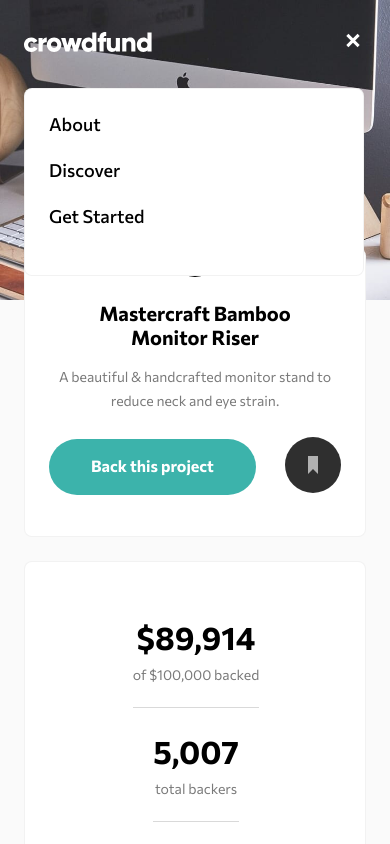
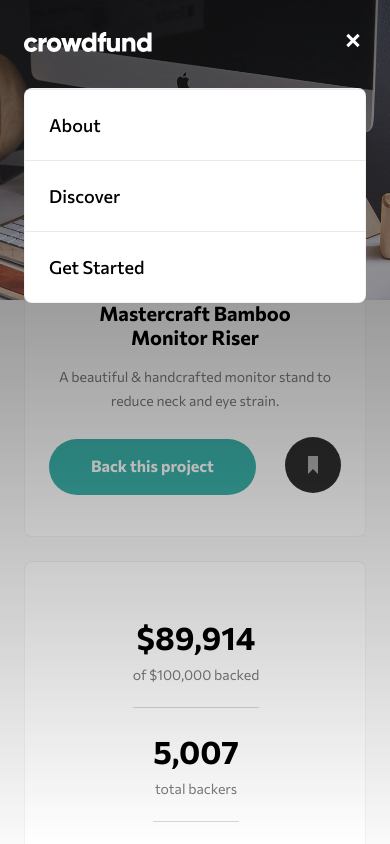
Before and after one commit to VeljkoKnezevic/crowdfunding-product-page, a React (Vite) app: page / in a window 390 px wide. Both pictures are taken after a click on the button 352 px from the left and 42 px from the top of the page. Shown: the top 844 px of the page. Built offline with nearby package versions, Linux system fonts and the light colour scheme.

Commit message:
mobile styling and functionallity done

```diff
--- a/src/App.jsx
+++ b/src/App.jsx
@@ -10,26 +10,30 @@ import Thanks from "./components/Thanks";
 function App() {
   const [isVisibleModal, setIsVisibleModal] = useState(false);
   const [isVisibleThanks, setIsVisibleThanks] = useState(false);
+  const [isVisibleHamburger, setIsVisibleHamburger] = useState(false);
 
   const handleHamburgerClick = (e) => {
-    const image = e.target;
-    const links = e.target.parentElement.parentElement.parentElement.lastChild;
-
-    image.classList.toggle("header__hamburger--show");
-    if (image.classList.contains("header__hamburger--show")) {
-      image.src = "../images/icon-close-menu.svg";
-      links.style.display = "flex";
+    const images = e.target.parentElement.parentElement;
+    if (isVisibleHamburger) {
+      setIsVisibleHamburger(false);
+      e.target.src = "../images/icon-hamburger.svg";
+      images.style.position = "static";
     } else {
-      image.src = "../images/icon-hamburger.svg";
-      links.style.display = "none";
+      setIsVisibleHamburger(true);
+      e.target.src = "../images/icon-close-menu.svg";
+      images.style.position = "relative";
     }
   };
 
   return (
     <>
-      <div id="bg-hamburger" />
+      {isVisibleHamburger ? (
+        <div id="bg-hamburger" style={{ display: "block" }} />
+      ) : (
+        ""
+      )}
       {isVisibleModal || isVisibleThanks ? (
-        <div id="bg-back" style={{ display: "block" }} />
+        <div id="bg-back" style={{ display: "flex" }} />
       ) : (
         ""
       )}
@@ -48,7 +52,8 @@ function App() {
             />
           </button>
         </div>
-        <div className="header__links">
+        {isVisibleHamburger ? (
+          <div className="header__links" style={{ display: "flex" }}>
             <a href="./cangs" className="header__links__link">
               About
             </a>
@@ -59,6 +64,9 @@ function App() {
               Get Started
             </a>
           </div>
+        ) : (
+          ""
+        )}
       </header>
       <main className="main">
         {isVisibleModal ? (
--- a/src/App.scss
+++ b/src/App.scss
@@ -27,6 +27,7 @@
   position: fixed;
   height: 100%;
   width: 100%;
+  background: linear-gradient(180deg, #000000 0%, rgba(0, 0, 0, 0.0001) 100%);
   margin: 0;
   padding: 0;
   opacity: 0.6;
@@ -56,11 +57,11 @@
     position: absolute;
     display: flex;
     flex-direction: column;
-    padding: pxToRem(24px);
-    width: 87.2%;
+    left: 24px;
+    right: 24px;
     background: #ffffff;
     border: 1px solid rgba(0, 0, 0, 0.0497193);
-    border-radius: 8px;
+    border-radius: pxToRem(8px);
     margin-block-start: pxToRem(36px);
     display: none;
 
@@ -70,7 +71,8 @@
       line-height: 22px;
       color: #000000;
       text-decoration: none;
-      padding-block-end: pxToRem(24px);
+      padding: pxToRem(24px);
+      border-block-start: 1px solid rgba(47, 47, 47, 0.1);
     }
   }
 
--- a/src/components/Modal.jsx
+++ b/src/components/Modal.jsx
@@ -16,6 +16,7 @@ export default function Modal({ setIsVisibleModal, setIsVisibleThanks }) {
   const handleContinue = () => {
     setIsVisibleModal(false);
     setIsVisibleThanks(true);
+    window.scrollTo(0, 0);
   };
 
   return (
```
Also changed, not shown: 1 other file (tests, documents, lock files or other folders). Lines whose indentation alone changed are shown as unchanged.
